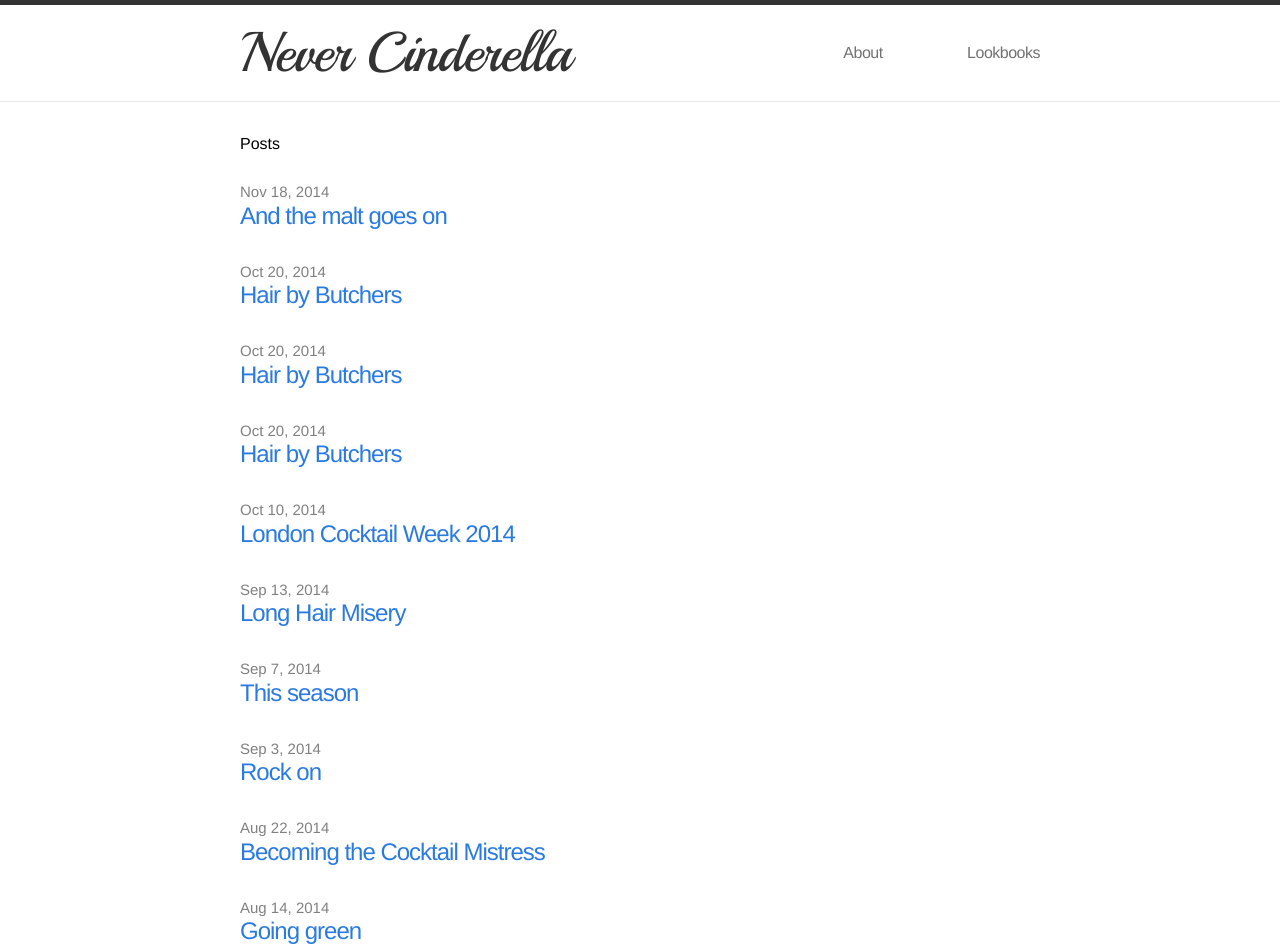
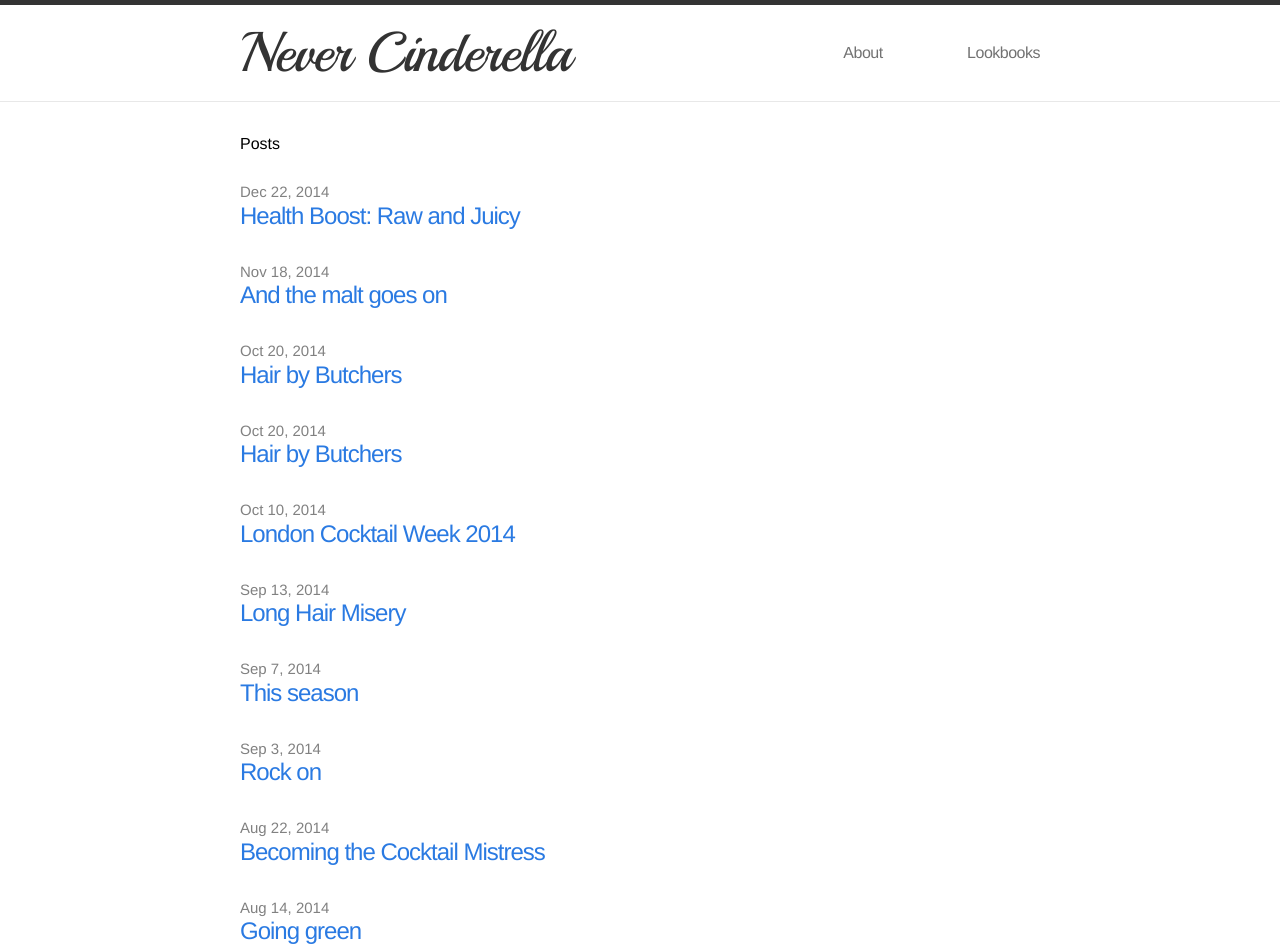
Before and after one commit to raphaelleheaf/nevercinderalla, a Jekyll site: the page built from index.html, in a window 1280 px wide. Shown: the top 952 px of the page. Built offline with Jekyll 4.4.1, drawn with Linux system fonts in a browser that asks for light colours; comment, search, counter and statistics services are not loaded; part of the change alters nothing that is shown.

Commit message:
new post in health

```diff
--- a/_posts/2014-11-22-raw-and-juicy.markdown
+++ b/_posts/2014-11-22-raw-and-juicy.markdown
@@ -1,28 +1,33 @@
 ---
 layout: post
-title:  "Hair by Butchers"
-date:   2014-10-20 19:58:13
-categories: beauty
+title:  "Health Boost: Raw and Juicy"
+date:   2014-12-22 19:26:13
+categories: health
 ---
 
-![Pink Dipdye](https://raw.githubusercontent.com/raphaelleheaf/nevercinderella/gh-pages/_assets/dipdye.jpg)
+![Daily delivery](https://raw.githubusercontent.com/raphaelleheaf/nevercinderella/gh-pages/_assets/delivery.jpg)
 
-After months of resisting and being really bad about going to the haridresser. I finally wandered up Hackney Road to try a new salon; [Butchers](http://butcherssalon.com/). Technically it's a friend's new business and after visiting on the opening night I was intrigued.
+Apologies for the lack of blog posts for the last few weeks. It's been an exciting if stressful time as I moved into a little house and became a [Bermondsey Girl](https://twitter.com/hashtag/BermondseyGirl?src=hash&lang=en-gb). I'm really investing into making my little dream home and I'll do a blog post about the move soon.
 
-![Long](https://raw.githubusercontent.com/raphaelleheaf/nevercinderella/gh-pages/_assets/long_hair.jpg)
+Anyway, with all the stress it was definitely time to leave the take aways behind and start getting myself sorted again. I've tried a few juice diets over the last year but my favourite by far is from [Raw and Juicy](http://www.raw-and-juicy.com/).
 
-With a last minute booking, where I only planned to get a decent wash & blowdry, I took the plunge and decided what my hair and I really needed was a cut. I opted to go for more than a micro trim and went from messed-up tresses to glam rockstar.
+It's not the cheapest but I think the level of personalisation, contact and extras more than makes up for the extra few pounds.
 
-![Ooooo](https://raw.githubusercontent.com/raphaelleheaf/nevercinderella/gh-pages/_assets/oooo_hair.jpg)
+I like going for a 3 day [bespoke cleanse and detox](http://www.raw-and-juicy.com/beskpoke-juice-cleansing-3-90/4576023589). Stephanie (who's the founder) is always more than happy to chat about what you want to acheive, if you want to exclude anything or give advice about getting through the first few times you do it.
 
-The lovely Katie, really knows how to manage long hair. Often hairdressers are too keen to chop it off but she helped to bring it back to life and brought in some great layers that avoid looking like the classic Jennifer Anniston while still giving volume and shape to my otherwise very long hair.
+I find being busy, to keep me distracted, helps but also know I need a good week without going out and ways to avoid temptation. The evening before, you'll get a delivery of your set of juices, as well as a set of morning supplements. The first delivery gives you all the dry supplements for a whole week no matter how long you decide to go for.
 
-My final transformation happened this weekend. Four hours of chair-sitting, magazing-reading, gossip-ing and even listening to the guy next to me beatbox. I was bleached, toned and styled. So from regular brunette I brought out the punk in me with a toned pink, purple and crimson dipdye.
+![Breakfast](https://raw.githubusercontent.com/raphaelleheaf/nevercinderella/gh-pages/_assets/morning_juices.jpg)
 
-![Rainbow](https://raw.githubusercontent.com/raphaelleheaf/nevercinderella/gh-pages/_assets/rainbow.jpg)
+Each morning, I find I get into a routine, taking my lemon shot with bi-carb, my aloe and Spirulina shot, a glass of water mixed with husk and the charcoal. Followed by an almond milk, cinamon & Agave syrup mini juice. It's very filling.
 
-No more grey winter days! I've got a rainbow with me, whatever the weather.
-Thanks Butchers Salon! You guys rock!
+![Inner Me](https://raw.githubusercontent.com/raphaelleheaf/nevercinderella/gh-pages/_assets/inner_me.jpg)
+
+I also decided this time to start taking a series of pills aimed at the 'Hectic 30s' by [Inner Me](https://www.innerme.co.uk/). A new subscirption supplement service. Alongside the kelp tablets I get from Raw & Juicy and my usual Pycnogenol teblet (French pine bark that helps the blood absorb oxygen), these extra supplements give me everything that I need, tailored for the fact that I'm a lady who like to keep life to it's fullest in my 30s.
+
+Other than that you can choose when and which juice you want to drink throughout the day, and as they are delivered daily, there's usally a different choice each day. They range from grapefruit and cayenne pepper; to carrots, ginger, lime and lemon; to a personal faourite tomatoes, celery and cucumber. With the buillon in the evening and herbal teas. You'll struggle to get hungry and feel great at the same time.
+
+I feel re-energised and it's such a positive way to destress after a lot of big changes.
 
 
 Keep in touch by following me on [Twitter](https://twitter.com/cinderellanever)
```
Also changed, not shown: _assets/inner_me.jpg (added), _assets/morning_juices.jpg (added).
